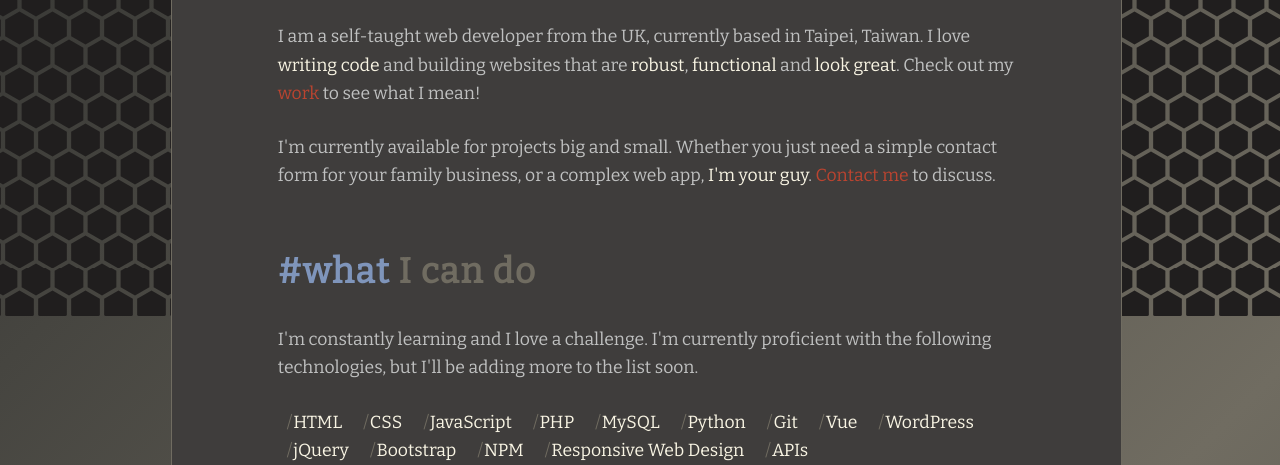
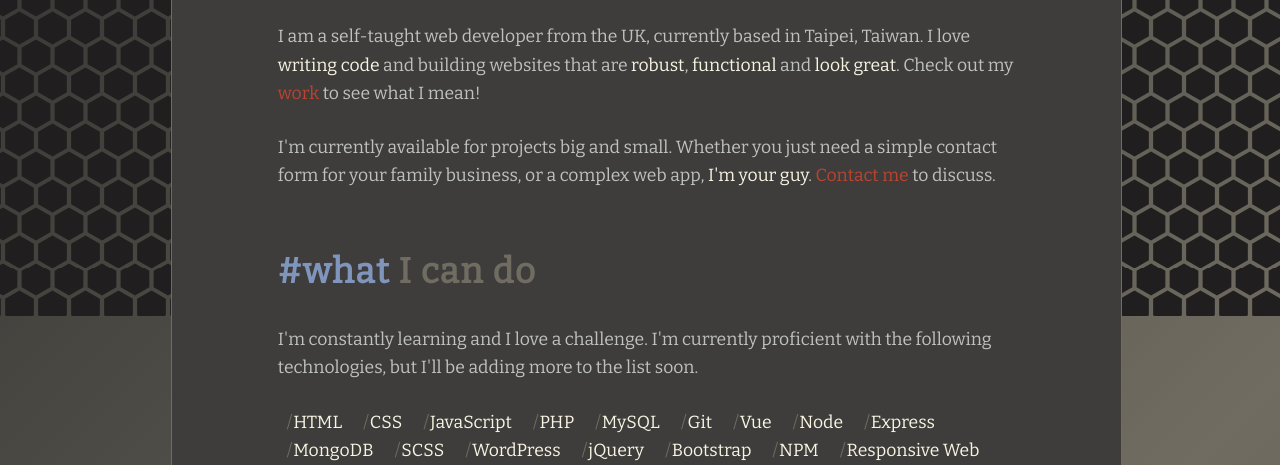
Before and after one commit to AngusMacrae/portfolio, a website: page index.html in a window 1280 px wide. Shown: the part 484-949 px from the top of the page. Drawn offline with nearby package versions, Linux system fonts and the light colour scheme.

Commit message:
Updated skill list

```diff
--- a/index.html
+++ b/index.html
@@ -288,14 +288,14 @@
             <li>JavaScript</li>
             <li>PHP</li>
             <li>MySQL</li>
-            <li>Python</li>
+            <!-- <li>Python</li> -->
             <li>Git</li>
             <li>Vue</li>
-            <!-- <li>Node</li> -->
-            <!-- <li>Express</li> -->
-            <!-- <li>MongoDB</li> -->
+            <li>Node</li>
+            <li>Express</li>
+            <li>MongoDB</li>
             <!-- <li>React</li> -->
-            <!-- <li>SCSS</li> -->
+            <li>SCSS</li>
             <li>WordPress</li>
             <li>jQuery</li>
             <li>Bootstrap</li>
```
